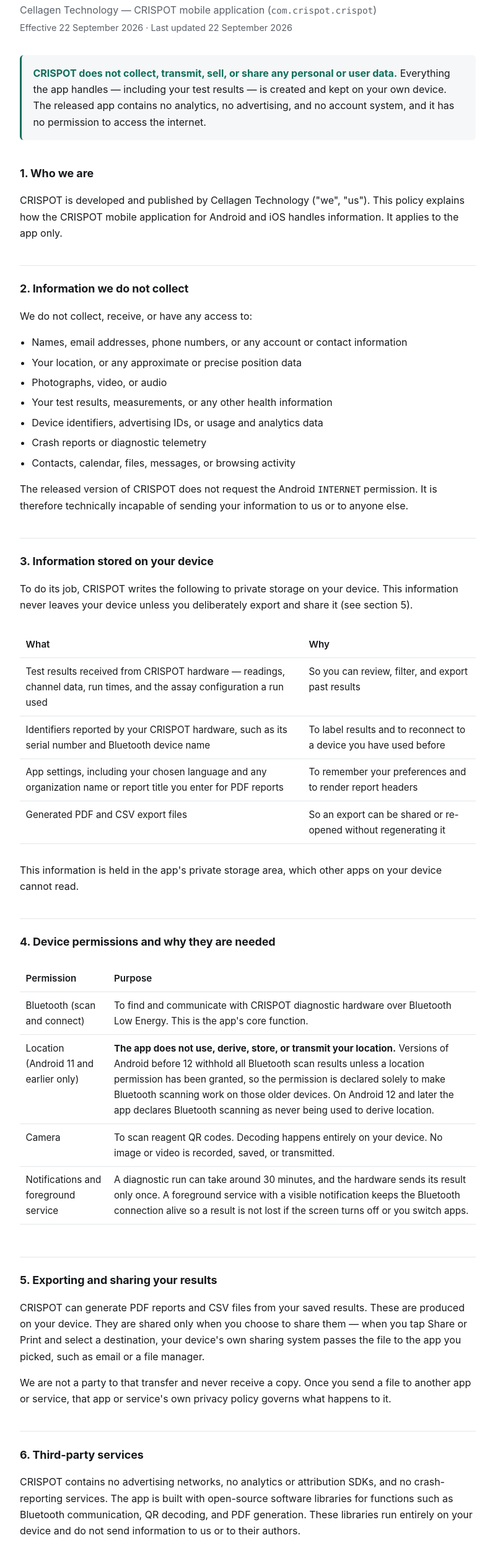
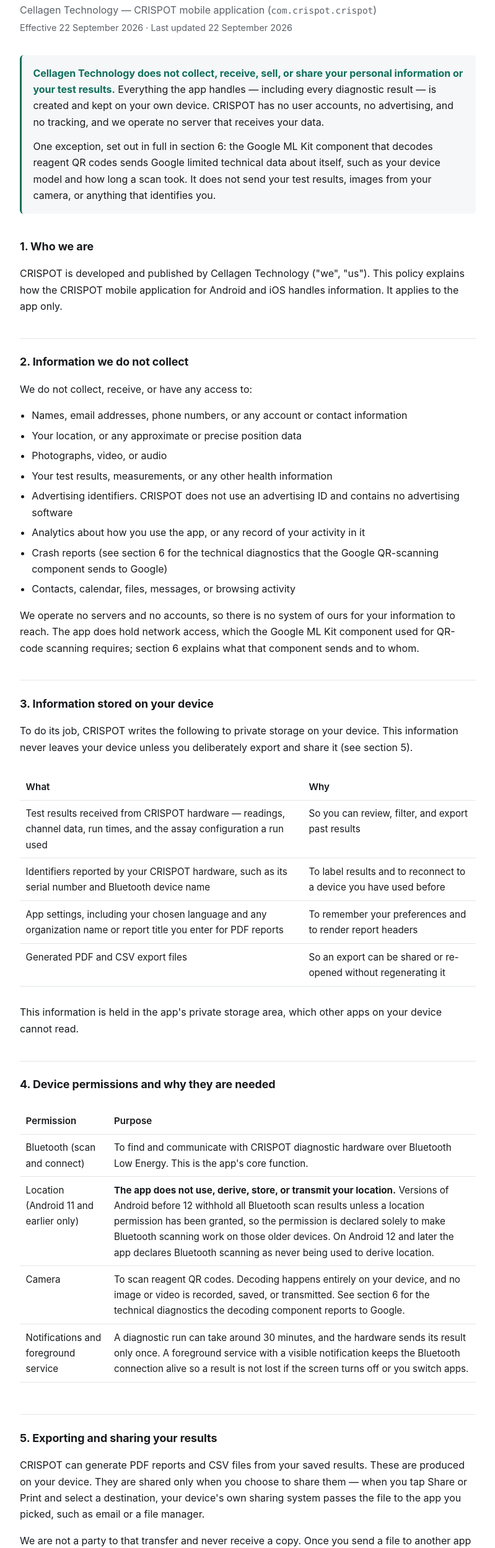
Before and after one commit to ywillxia/crispot-privacy-policy, a plain HTML site: page index.html in a window 1280 px wide. Shown: the part 79-2577 px from the top of the page at 62% size, without its empty margins (240-1039 px from the left). Drawn offline with Linux system fonts and the light colour scheme.

Commit message:
Correct third-party disclosure: ML Kit reports diagnostics to Google

```diff
--- a/index.html
+++ b/index.html
@@ -72,11 +72,16 @@
   <p class="dates">Effective 22 September 2026 · Last updated 22 September 2026</p>
 
   <div class="summary">
-    <p><strong>CRISPOT does not collect, transmit, sell, or share any personal or
-    user data.</strong> Everything the app handles — including your test results —
-    is created and kept on your own device. The released app contains no
-    analytics, no advertising, and no account system, and it has no permission to
-    access the internet.</p>
+    <p><strong>Cellagen Technology does not collect, receive, sell, or share your
+    personal information or your test results.</strong> Everything the app
+    handles — including every diagnostic result — is created and kept on your own
+    device. CRISPOT has no user accounts, no advertising, and no tracking, and we
+    operate no server that receives your data.</p>
+    <p style="margin-top:.8rem">One exception, set out in full in section 6: the
+    Google ML Kit component that decodes reagent QR codes sends Google limited
+    technical data about itself, such as your device model and how long a scan
+    took. It does not send your test results, images from your camera, or
+    anything that identifies you.</p>
   </div>
 
   <h2>1. Who we are</h2>
@@ -91,13 +96,15 @@
     <li>Your location, or any approximate or precise position data</li>
     <li>Photographs, video, or audio</li>
     <li>Your test results, measurements, or any other health information</li>
-    <li>Device identifiers, advertising IDs, or usage and analytics data</li>
-    <li>Crash reports or diagnostic telemetry</li>
+    <li>Advertising identifiers. CRISPOT does not use an advertising ID and contains no advertising software</li>
+    <li>Analytics about how you use the app, or any record of your activity in it</li>
+    <li>Crash reports (see section 6 for the technical diagnostics that the Google QR-scanning component sends to Google)</li>
     <li>Contacts, calendar, files, messages, or browsing activity</li>
   </ul>
-  <p>The released version of CRISPOT does not request the Android
-  <code>INTERNET</code> permission. It is therefore technically incapable of
-  sending your information to us or to anyone else.</p>
+  <p>We operate no servers and no accounts, so there is no system of ours for
+  your information to reach. The app does hold network access, which the Google
+  ML Kit component used for QR-code scanning requires; section 6 explains what
+  that component sends and to whom.</p>
 
   <h2>3. Information stored on your device</h2>
   <p>To do its job, CRISPOT writes the following to private storage on your
@@ -141,7 +148,7 @@
       </tr>
       <tr>
         <td>Camera</td>
-        <td>To scan reagent QR codes. Decoding happens entirely on your device. No image or video is recorded, saved, or transmitted.</td>
+        <td>To scan reagent QR codes. Decoding happens entirely on your device, and no image or video is recorded, saved, or transmitted. See section 6 for the technical diagnostics the decoding component reports to Google.</td>
       </tr>
       <tr>
         <td>Notifications and foreground service</td>
@@ -160,12 +167,30 @@
   a file to another app or service, that app or service's own privacy policy
   governs what happens to it.</p>
 
-  <h2>6. Third-party services</h2>
-  <p>CRISPOT contains no advertising networks, no analytics or attribution SDKs,
-  and no crash-reporting services. The app is built with open-source software
-  libraries for functions such as Bluetooth communication, QR decoding, and PDF
-  generation. These libraries run entirely on your device and do not send
-  information to us or to their authors.</p>
+  <h2>6. Third-party components</h2>
+  <p>CRISPOT contains no advertising networks, no attribution or marketing
+  software, and no third-party crash-reporting service. Most of the libraries it
+  is built from — for Bluetooth communication, PDF generation, and file
+  sharing — run entirely on your device and send nothing anywhere.</p>
+  <p>One component is different and we want to be explicit about it. Reagent
+  QR codes are decoded by <strong>Google ML Kit</strong>. The decoding itself
+  happens entirely on your device: no image, video, or scan content is uploaded.
+  However, by Google's own documentation, ML Kit reports limited technical
+  diagnostics back to Google, namely:</p>
+  <ul>
+    <li>Device information, such as manufacturer, model, operating system version and build</li>
+    <li>Performance metrics for the component, such as how long an operation took</li>
+  </ul>
+  <p>Google states that this data is encrypted in transit and is not passed by
+  Google to third parties. Google does not currently provide a way for
+  developers to switch this reporting off. It contains none of your test
+  results, none of your camera content, and nothing that identifies you
+  personally. Google's handling of it is governed by the
+  <a href="https://policies.google.com/privacy" rel="noopener">Google Privacy
+  Policy</a>; their description of what ML Kit collects is published at
+  <a href="https://developers.google.com/ml-kit/android-data-disclosure" rel="noopener">developers.google.com/ml-kit/android-data-disclosure</a>.</p>
+  <p>This is the only data any part of CRISPOT sends off your device on its own.
+  Cellagen Technology does not receive it and has no access to it.</p>
 
   <h2>7. Health information</h2>
   <p>Diagnostic test results may constitute health information. CRISPOT treats
@@ -189,8 +214,9 @@
   <h2>9. Security</h2>
   <p>Information is stored in app-private storage protected by the operating
   system's own application sandbox and, on a device with a screen lock, by that
-  device's encryption. Because no information is transmitted to a server, there
-  is no server-side store of your data to be breached. Please protect your
+  device's encryption. Because your results are never transmitted to us and we
+  run no server that holds them, there is no database of your data to be
+  breached. Please protect your
   device with a screen lock and keep its operating system up to date.</p>
 
   <h2>10. Children's privacy</h2>
```
